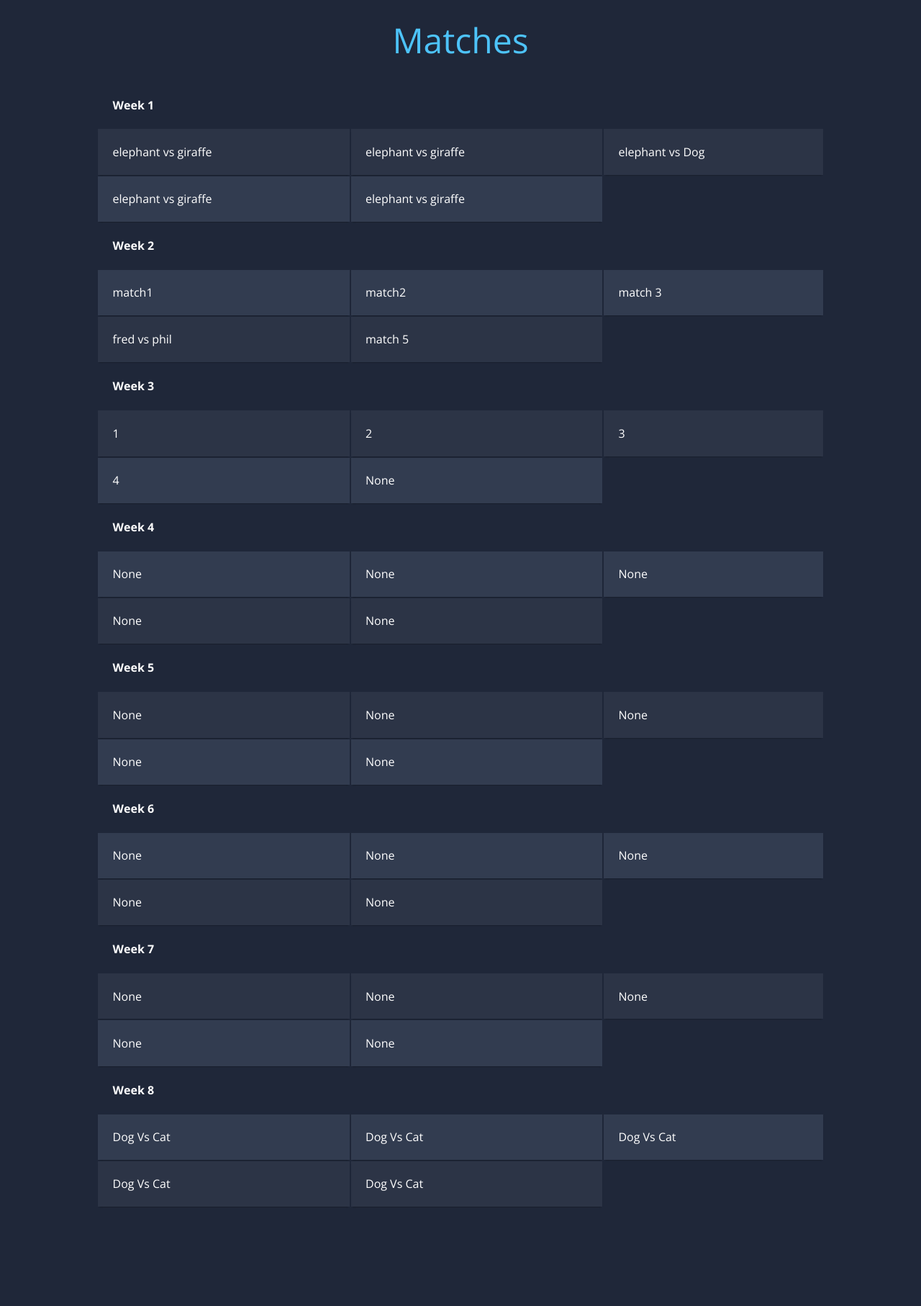
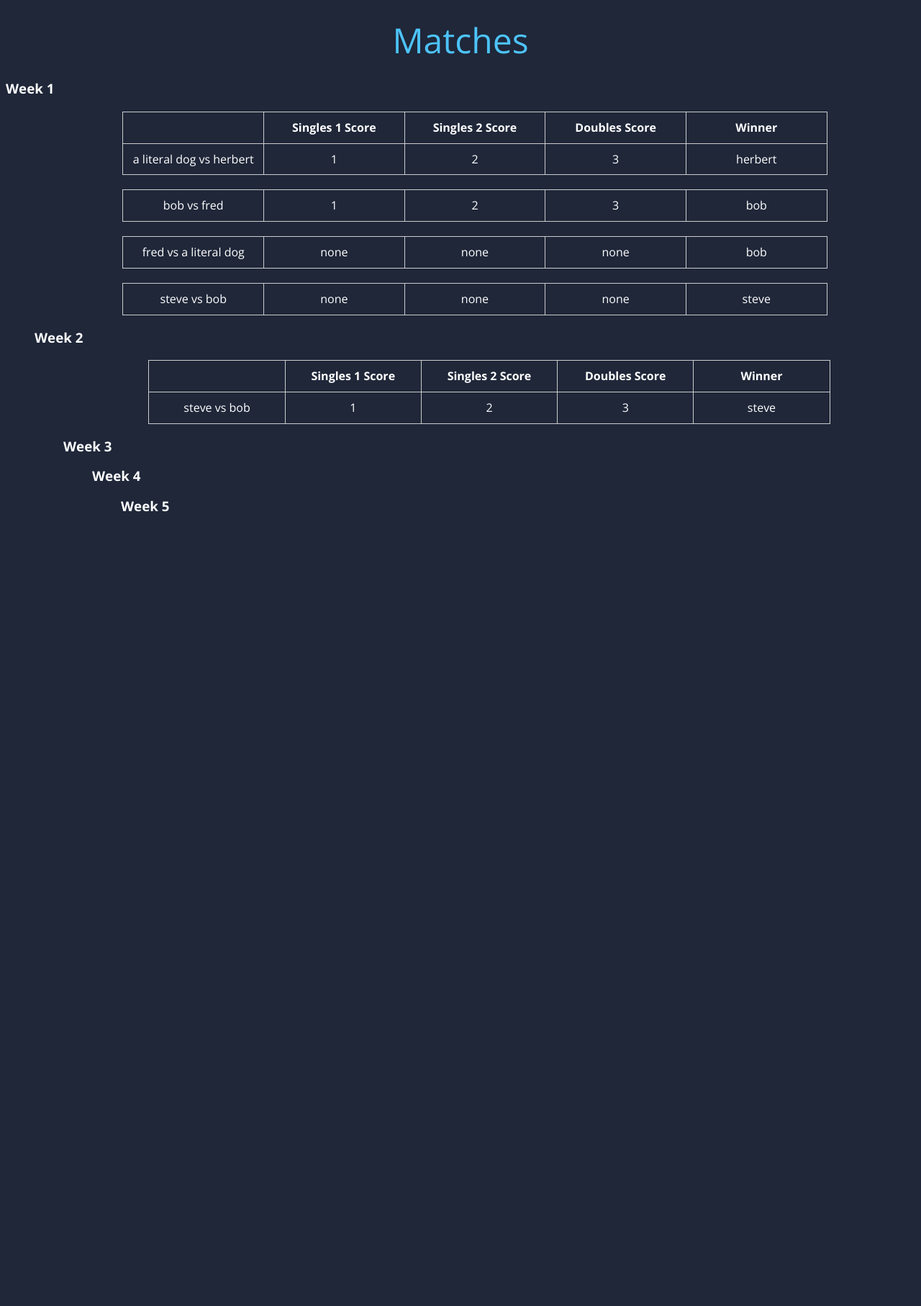
Before and after one commit to Karl2kool/TennisCompSite, a Django app: page /matches/ in a window 1280 px wide. Shown: the whole page at 72% size. After the commit the page ends 711 px from the top, so only its background shows below. Run offline with Django 4.2, Linux system fonts and the light colour scheme; data comes from the database, SQL or seed files in the repository.

Commit message:
updated models

```diff
--- a/base/admin.py
+++ b/base/admin.py
@@ -1,9 +1,11 @@
 from django.contrib import admin
 
-from .models  import Fillin, Score, Match
+from .models  import Fillin, Score, Match, Team,Week
 
 
 # Register your models here.
 admin.site.register(Fillin)
 admin.site.register(Score)
+admin.site.register(Team)
 admin.site.register(Match)
+admin.site.register(Week)
--- a/base/models.py
+++ b/base/models.py
@@ -1,6 +1,5 @@
 from django.db import models
 
-# Create your models here.
 class Fillin(models.Model):
 
     name = models.CharField(max_length=200, null=True, blank=True)
@@ -9,22 +8,35 @@ class Fillin(models.Model):
     def __str__(self):
         return self.name
 
+
+
+class Team(models.Model):
+    name = models.CharField(max_length=100)
+
+    def __str__(self):
+        return self.name
+
 class Score(models.Model):
 
-    team = models.CharField(max_length=200, null=True, blank=True)
+    team = models.ForeignKey(Team, on_delete=models.CASCADE, related_name='team',null=True)
     total = models.IntegerField(blank=True, null=True)
 
     def __str__(self):
-        return self.team
+        return str(self.team)
+
+class Week(models.Model):
+    number = models.IntegerField()
+
+    def __str__(self):
+        return str(self.number)
 
 class Match(models.Model):
-
-    week = models.CharField(max_length=200, null=True, blank=True)
-    match1 = models.CharField(max_length=200, null=True, blank=True)
-    match2 = models.CharField(max_length=200, null=True, blank=True)
-    match3 = models.CharField(max_length=200, null=True, blank=True)
-    match4 = models.CharField(max_length=200, null=True, blank=True)
-    match5 = models.CharField(max_length=200, null=True, blank=True)
-
+    week = models.ForeignKey(Week, on_delete=models.CASCADE, null=True)
+    team1 = models.ForeignKey(Team, on_delete=models.CASCADE, related_name='team1',null=True)
+    team2 = models.ForeignKey(Team, on_delete=models.CASCADE, related_name='team2',null=True)
+    singles1_score = models.CharField(max_length=100, default='none')
+    singles2_score = models.CharField(max_length=100, default='none')
+    doubles_score = models.CharField(max_length=100, default='none')
+    winner = models.ForeignKey(Team, on_delete=models.CASCADE, related_name='winner',null=True)
     def __str__(self):
-        return self.week
+        return str( 'Week' )+str(self.week)+str( ':' )+str(self.team1)+ str( ' vs ' )+ str(self.team2)
--- a/base/templates/base/home.html
+++ b/base/templates/base/home.html
@@ -39,7 +39,7 @@
                   <a class="nav-link tm-nav-link" href=" {% url 'score' %} ">Scoreboard</a>
               </li>
               <li class="nav-item">
-                  <a class="nav-link tm-nav-link" href=" {% url 'matches' %} ">Matches</a>
+                  <a class="nav-link tm-nav-link" href=" {% url 'matches_by_week' %} ">Matches</a>
               </li>
               <li class="nav-item">
                   <a class="nav-link tm-nav-link" href="{% url 'reserve' %}">Reserves</a>
--- a/base/templates/base/matches.html
+++ b/base/templates/base/matches.html
@@ -19,20 +19,41 @@
 
   <h1><span class="blue"></span>Matches<span class="blue"></span></h1>
 
-  <table class="container">
-    <tr>
-        {% for matches in object_list %}
-      <th>Week {{matches.week}}</th>
+  {% for week in weeks %}
+  <h3>Week {{ week.number }}</h3>
+  <ul>
+    {% for match in week.match_set.all %}
+      <style>
+        table {
+          margin: 20px auto;
+          border-collapse: collapse;
+          width: 80%;
+        }
+        td, th {
+          border: 1px solid #ccc;
+          padding: 10px;
+          text-align: center;
+          width: 20%;
+        }
+      </style>
+      <table>
+        {% if forloop.first %}
+        <tr>
+          <th></th>
+          <th>Singles 1 Score</th>
+          <th>Singles 2 Score</th>
+          <th>Doubles Score</th>
+          <th>Winner</th>
+        </tr>
+        {% endif %}
+        <tr>
+          <td>{{ match.team1 }} vs {{ match.team2 }}</td>
+          <td>{{ match.singles1_score }}</td>
+          <td>{{ match.singles2_score }}</td>
+          <td>{{ match.doubles_score }}</td>
+          <td>{{ match.winner }}</td>
+        </tr>
+      </table>
+    {% endfor %}
 
-    </tr>
-
-    <tr>
-      <td>{{matches.match1}}</td>
-      <td>{{matches.match2}}</td>
-      <td>{{matches.match3}}</td>
-    </tr>
-    <tr>
-        <td>{{matches.match4}}</td>
-        <td>{{matches.match5}}</td>
-    </tr>
-  {% endfor %}
+{% endfor %}
--- a/base/urls.py
+++ b/base/urls.py
@@ -1,5 +1,5 @@
 from django.urls import path
-from .views import ManageReserve, ManageScore, Management,MatchCreate, ReserveList,MatchUpdate, ReserveUpdate, ScoreBoard, Home, Matches, CustomLoginView, Management,ManageMatches,ReserveCreate, ScoreCreate, ReserveDelete, ScoreUpdate
+from .views import ManageReserve, ManageScore, Management,MatchCreate, ReserveList,MatchUpdate, ReserveUpdate, ScoreBoard, Home, CustomLoginView, Management,ManageMatches,ReserveCreate, ScoreCreate, ReserveDelete, ScoreUpdate,Week,MatchesByWeekView
 from django.contrib.auth.views import LogoutView
 
 
@@ -11,7 +11,9 @@ urlpatterns = [
     path('', Home.as_view(), name='home'),
     path('reserves/',ReserveList.as_view(), name='reserve'),
     path('scoreboard/',ScoreBoard.as_view(), name='score'),
-    path('matches/',Matches.as_view(), name='matches'),
+
+    path('matches/', MatchesByWeekView.as_view(), name='matches_by_week'),
+
 
     path('management/reserve',ManageReserve.as_view(), name='managereserve'),
     path('management/reserve/create', ReserveCreate.as_view(), name='reserve-create'),
--- a/base/views.py
+++ b/base/views.py
@@ -3,7 +3,7 @@ from django.shortcuts import render
 from django.views.generic.list import ListView
 from django.views.generic.detail import DetailView
 # Create your views here.
-from .models import Fillin, Score, Match
+from .models import Fillin, Score, Match, Week
 from django.views.generic.base import View
 from django.views.generic import TemplateView
 from django.urls import reverse_lazy
@@ -43,14 +43,16 @@ class ScoreBoard( ListView):
     def get_queryset(self):
       return Score.objects.all().order_by('-total')
 
-class Matches( ListView):
-    model = Match
-    context_object_name = 'matches'
+
+
+class MatchesByWeekView(ListView):
+    model = Week
     template_name = 'base/matches.html'
+    context_object_name = 'weeks'
 
 class ManageMatches( LoginRequiredMixin, ListView):
-    model = Match
-    context_object_name = 'matches'
+    model = Week
+    context_object_name = 'weeks'
     template_name = 'base/managematch.html'
 
 
--- a/static/base/css/table.css
+++ b/static/base/css/table.css
@@ -79,6 +79,8 @@
        background-color: #2C3446;
  }
 
+
+
  .container th {
        background-color: #1F2739;
  }
```
Also changed, not shown: base/templates/base/managematch.html (+39 -18 lines), base/migrations/0001_initial.py, base/migrations/0002_alter_fillin_phone.py (deleted), base/migrations/0002_rename_team1_score_match_doubles_score_and_more.py (added), base/migrations/0003_score.py (deleted), base/migrations/0004_match.py (deleted), base/migrations/0005_alter_fillin_phone.py (deleted), db.sqlite3.
